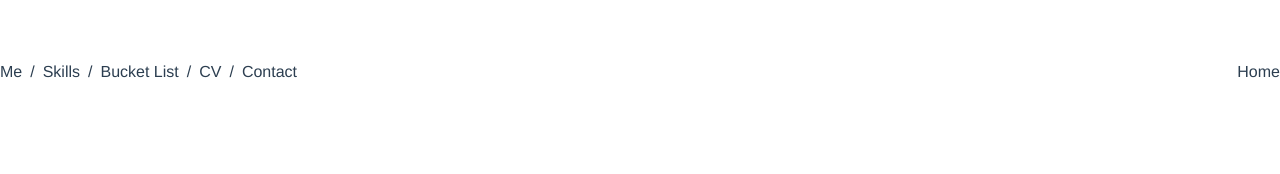
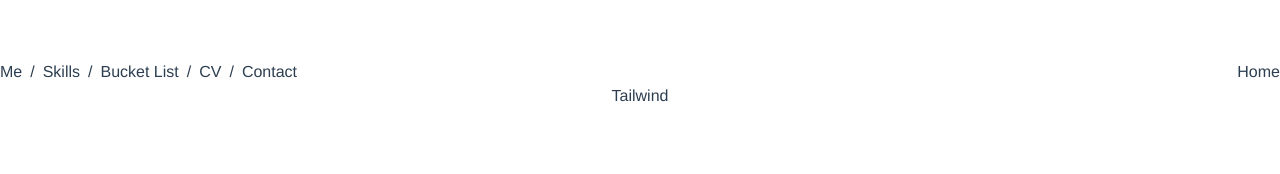
Before and after one commit to HuberNicolas/huber-portfolio, a Vue app: page /tailwind in a window 1280 px wide. Shown: the top 174 px of the page. Built offline with nearby package versions, Linux system fonts and the light colour scheme.

Commit message:
init tailwind style

```diff
--- a/index.html
+++ b/index.html
@@ -6,7 +6,7 @@
     <meta name="viewport" content="width=device-width, initial-scale=1.0" />
     <title>Vite App</title>
   </head>
-  <body>
+  <body class="h-screen bg-slate-900">
     <div id="app"></div>
     <script type="module" src="/src/main.js"></script>
   </body>
--- a/src/main.js
+++ b/src/main.js
@@ -8,6 +8,7 @@ import Me from "./views/Me.vue";
 import Skills from "./views/Skills.vue";
 import BucketList from "./views/BucketList.vue";
 import Contact from "./views/Contact.vue";
+import Tailwind from "./views/Tailwind.vue";
 
 const router = createRouter({
     history: createWebHistory(),
@@ -18,6 +19,7 @@ const router = createRouter({
         {path: '/skills', name: 'Skills', component: Skills},
         {path: '/bucket-list', name: 'BucketList', component: BucketList},
         {path: '/contact', name: 'Contact', component: Contact},
+        {path: '/tailwind', name: 'tailwind', component: Tailwind},
     ]
 })
 
--- /dev/null
+++ b/src/views/Tailwind.vue
@@ -0,0 +1,15 @@
+<template>
+  <span class="elative overflow-hidden shadow-xl flex bg-slate-800 h-[31.625rem] max-h-[60vh] sm:max-h-[none] sm:rounded-xl lg:h-[34.6875rem] xl:h-[31.625rem] dark:bg-slate-900/70 dark:backdrop-blur dark:ring-1 dark:ring-inset dark:ring-white/10">
+    <div>Tailwind</div>
+  </span>
+</template>
+
+<script>
+export default {
+  name: "Tailwind"
+}
+</script>
+
+<style scoped>
+
+</style>
```
